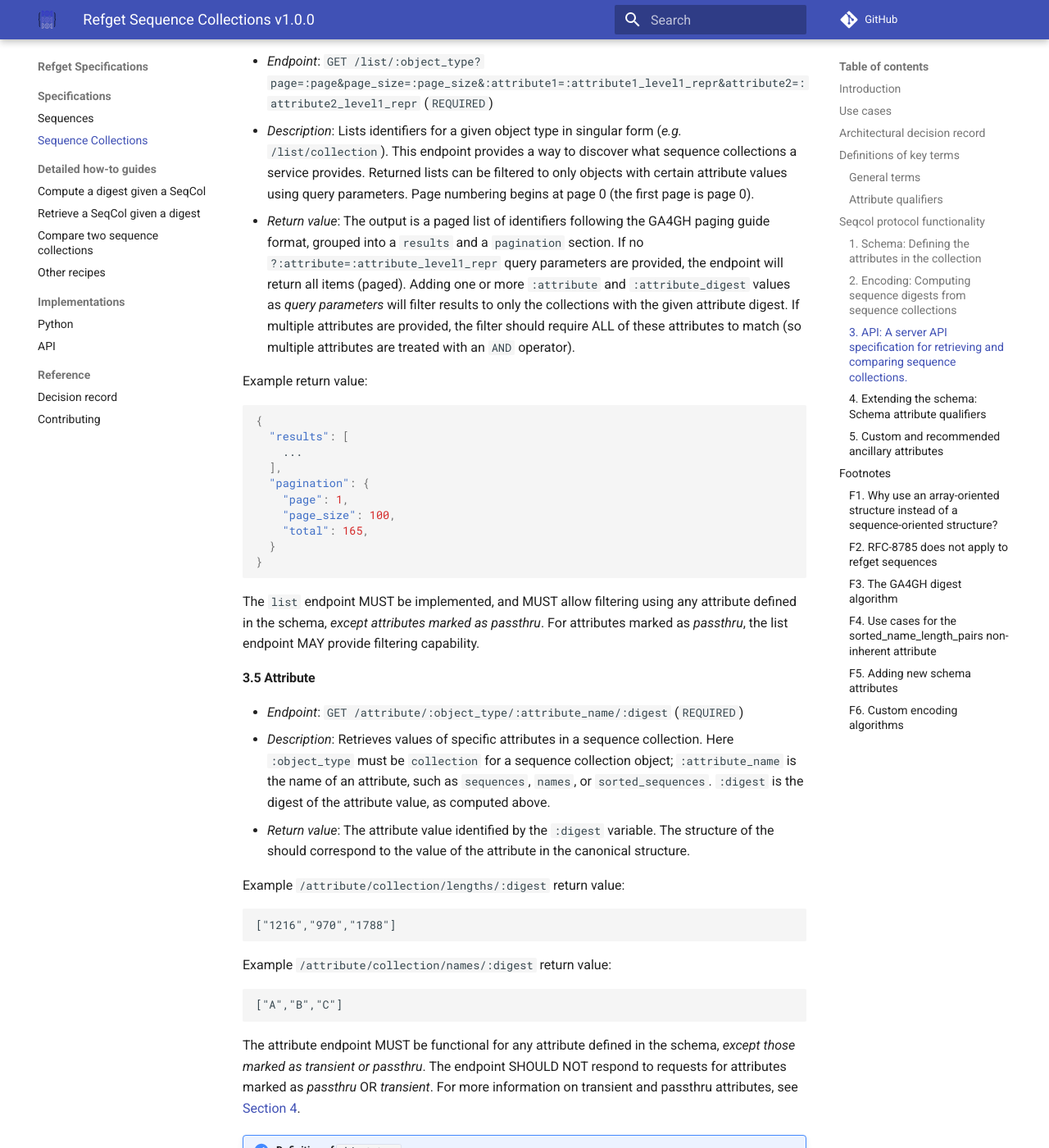
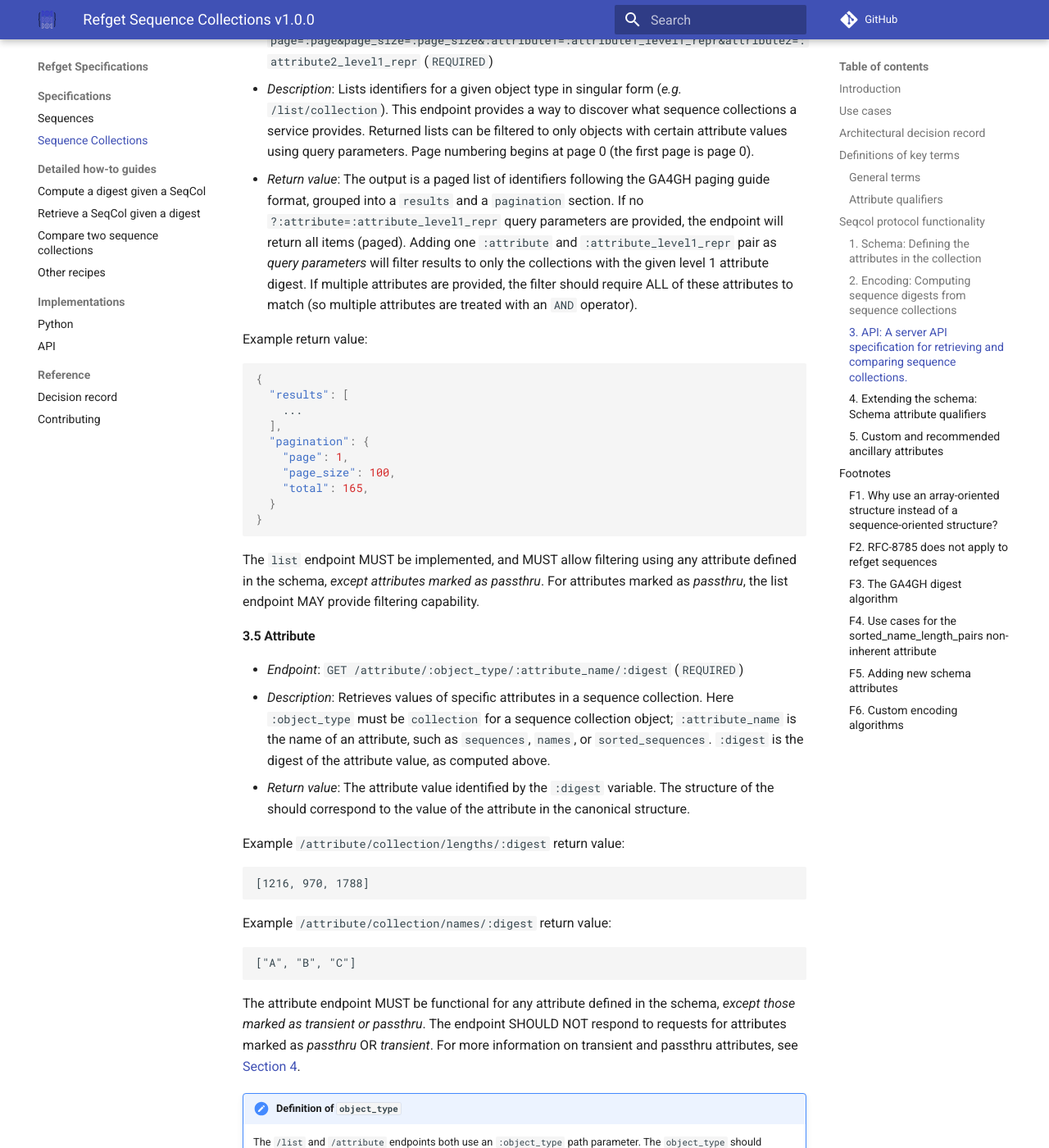
Before and after one commit to ga4gh/refget, an MkDocs documentation site: the page built from docs/seqcol.md, in a window 1280 px wide and 1400 px high, scrolled down 13288 px. Shown: the whole window at 82% size. Built offline with MkDocs 1.6.1 and Material for MkDocs 9.7.7, drawn with Linux system fonts in a browser that asks for light colours; comment, search, counter and statistics services are not loaded; some of the changed text lies outside the part shown.

````diff
--- a/docs/seqcol.md
+++ b/docs/seqcol.md
@@ -305,9 +305,9 @@ What you'd get with **2 database lookups**. This is the most common representati
 ```json
 {
   "lengths": [
-    "1216",
-    "970",
-    "1788"
+    1216,
+    970,
+    1788
   ],
   "names": [
     "A",
@@ -465,7 +465,7 @@ For more details about how to interpret the results of the comparison function t
 - *Description*: Lists identifiers for a given object type in singular form (*e.g.* `/list/collection`). This endpoint provides a way to discover what sequence collections a service provides.
   Returned lists can be filtered to only objects with certain attribute values using query parameters.
   Page numbering begins at page 0 (the first page is page 0).
-- *Return value*: The output is a paged list of identifiers following the GA4GH paging guide format, grouped into a `results` and a `pagination` section. If no `?:attribute=:attribute_level1_repr` query parameters are provided, the endpoint will return all items (paged). Adding one or more `:attribute` and `:attribute_digest` values as *query parameters*  will filter results to only the collections with the given attribute digest. If multiple attributes are provided, the filter should require ALL of these attributes to match (so multiple attributes are treated with an `AND` operator).
+- *Return value*: The output is a paged list of identifiers following the GA4GH paging guide format, grouped into a `results` and a `pagination` section. If no `?:attribute=:attribute_level1_repr` query parameters are provided, the endpoint will return all items (paged). Adding one `:attribute` and `:attribute_level1_repr` pair as *query parameters*  will filter results to only the collections with the given level 1 attribute digest. If multiple attributes are provided, the filter should require ALL of these attributes to match (so multiple attributes are treated with an `AND` operator).
 
 
 Example return value:
@@ -496,13 +496,13 @@ For attributes marked as *passthru*, the list endpoint MAY provide filtering cap
 Example `/attribute/collection/lengths/:digest` return value:
 
 ```
-["1216","970","1788"]
+[1216, 970, 1788]
 ```
 
 Example `/attribute/collection/names/:digest` return value:
 
 ```
-["A","B","C"]
+["A", "B", "C"]
 ```
 
 The attribute endpoint MUST be functional for any attribute defined in the schema, *except those marked as transient or passthru*.
````
Also changed, not shown: other parts of docs/seqcol.md (+6 -7 lines).
